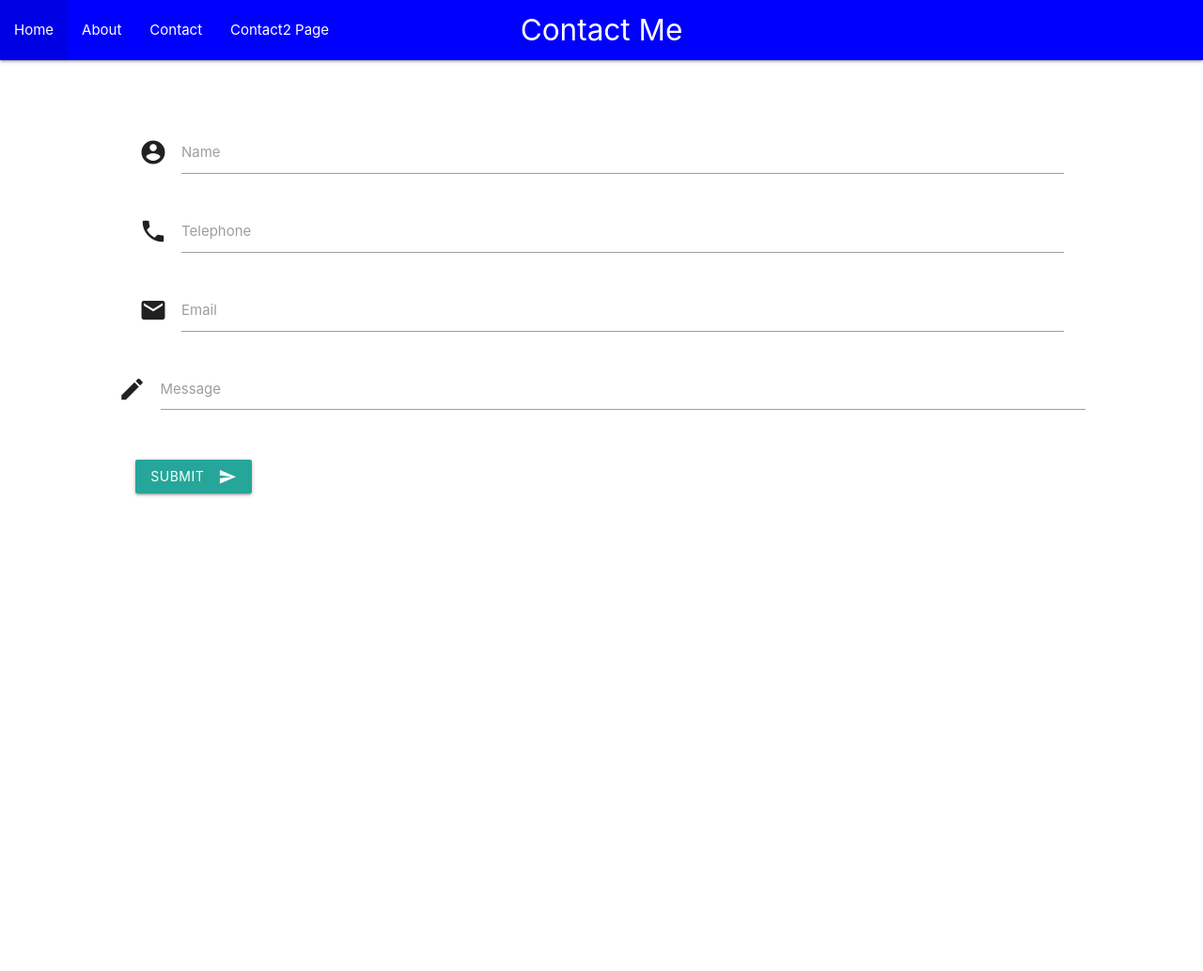
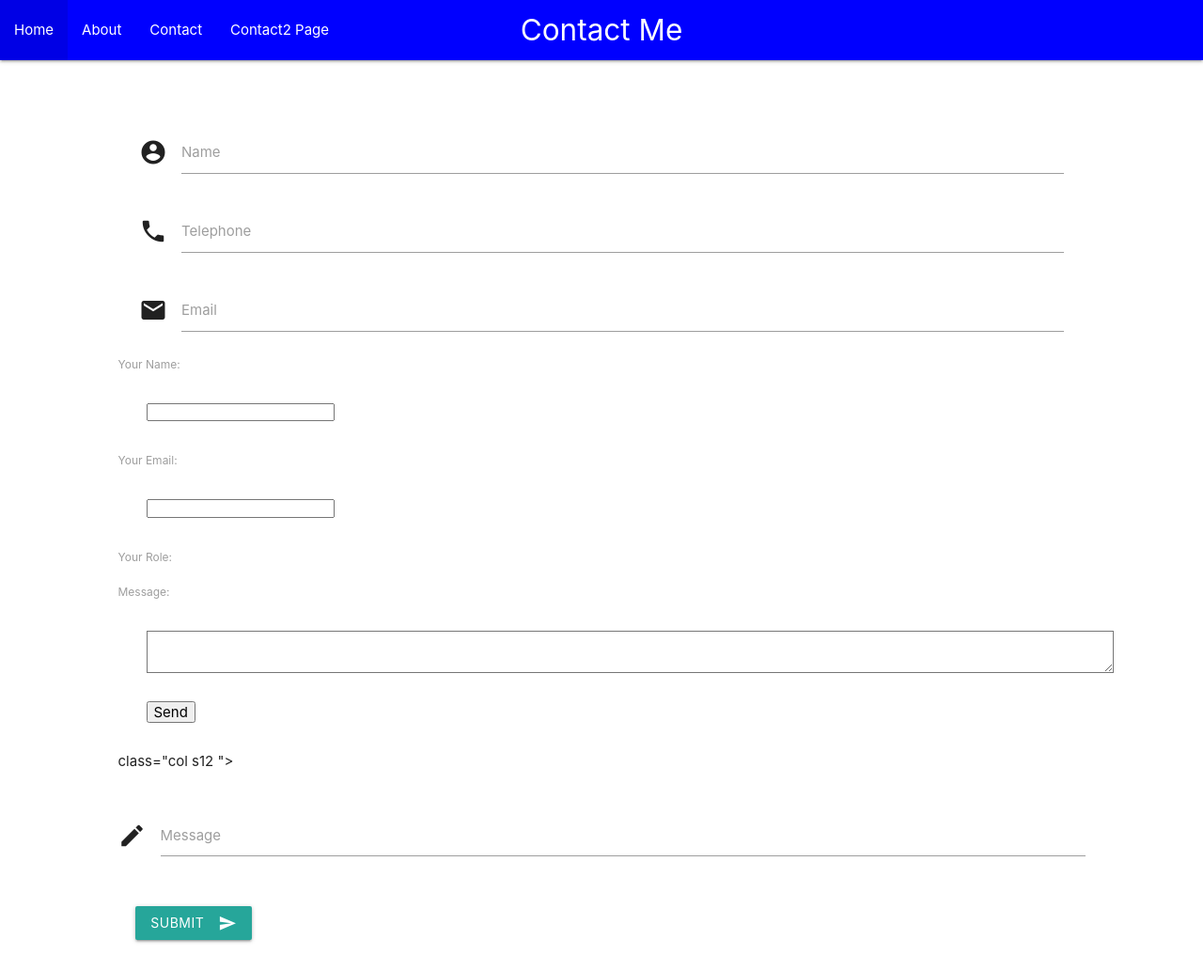
Before and after one commit to sedav48/coding-practice, a plain HTML site: page contact2.html in a window 1280 px wide. Shown: the whole page at 94% size. Before the commit the page ends 800 px from the top, so only its background shows below. Drawn offline with nearby package versions, Linux system fonts and the light colour scheme.

Commit message:
added form attribute and hidden type input

```diff
--- a/contact2.html
+++ b/contact2.html
@@ -53,21 +53,40 @@
                     </div>
 
                     <div class="row">
-                        <form class="col s12">
-                            <div class="row">
-                                <div class="input-field col s12">
-                                    <i class="material-icons prefix">mode_edit</i>
-                                    <textarea id="icon_prefix2" class="materialize-textarea"></textarea>
-                                    <label for="icon_prefix2">Message</label>
-                                </div>
-                                <button class="btn waves-effect waves-light" type="submit" name="action">Submit
-    								<i class="material-icons right">send</i>
+                        <form name="contact" method="POST" data-netlify="true" class="col s12 "><input type="hidden" name="form-name" value="contact">
+                            <p>
+                                <label>Your Name: <input type="text " name="name " /></label>
+                            </p>
+                            <p>
+                                <label>Your Email: <input type="email " name="email " /></label>
+                            </p>
+                            <p>
+                                <label>Your Role: <select name="role[] " multiple>
+      <option value="leader ">Leader</option>
+      <option value="follower ">Follower</option>
+    </select></label>
+                            </p>
+                            <p>
+                                <label>Message: <textarea name="message "></textarea></label>
+                            </p>
+                            <p>
+                                <button type="submit ">Send</button>
+                            </p>
+                        </form> class="col s12 ">
+                        <div class="row ">
+                            <div class="input-field col s12 ">
+                                <i class="material-icons prefix ">mode_edit</i>
+                                <textarea id="icon_prefix2 " class="materialize-textarea "></textarea>
+                                <label for="icon_prefix2 ">Message</label>
+                            </div>
+                            <button class="btn waves-effect waves-light " type="submit " name="action ">Submit
+    								<i class="material-icons right ">send</i>
  							    </button>
 
-                            </div>
-                        </form>
-                    </div>
-                </div>
+                        </div>
+            </form>
+            </div>
+            </div>
             </form>
             <!-- Compiled and minified JavaScript -->
             <script src=" https://cdnjs.cloudflare.com/ajax/libs/materialize/1.0.0/js/materialize.min.js "></script>
```
